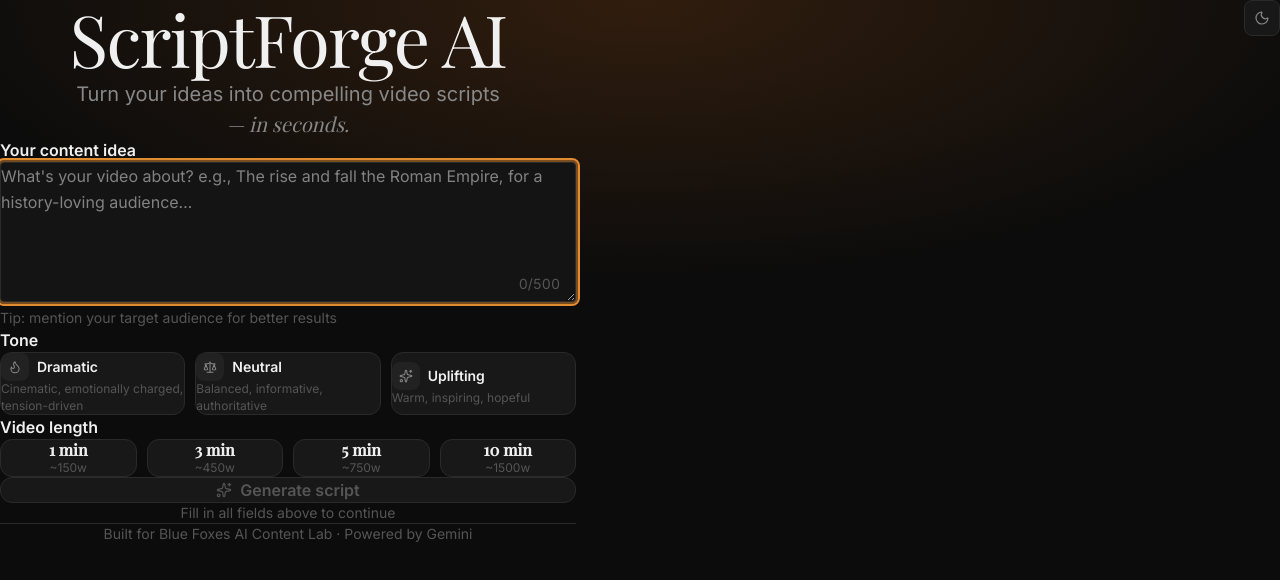
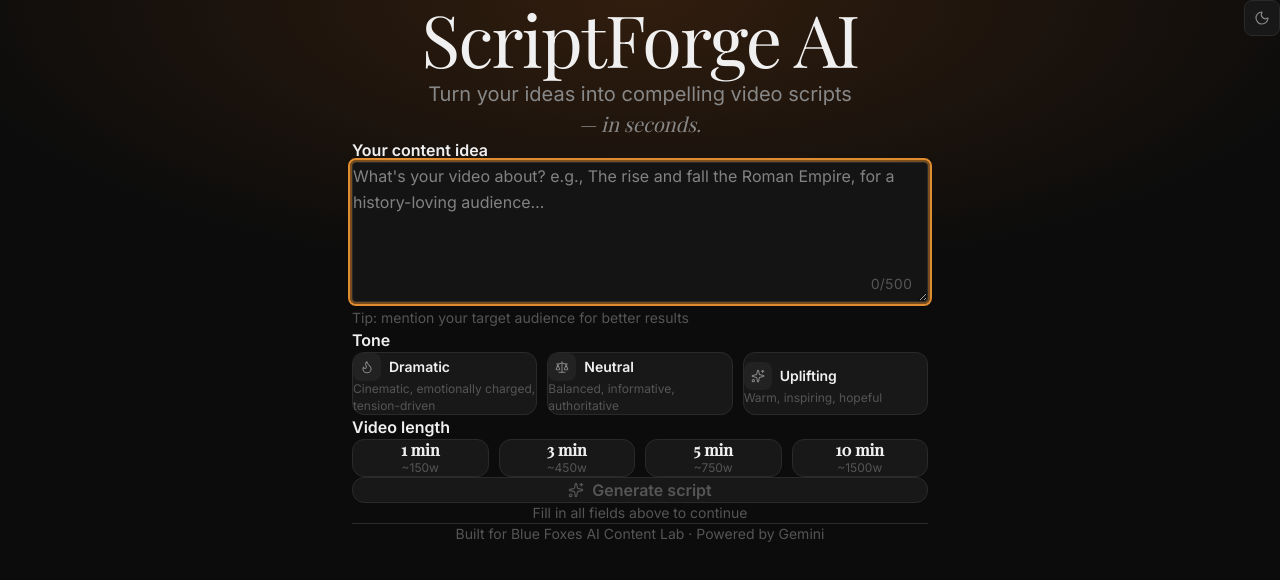
Before and after one commit to ahn009/scriptforge, a Next.js app: page / in a window 1280 px wide. Shown: the top 580 px of the page. Built offline with nearby package versions, Linux system fonts and the light colour scheme; a web font is replaced by a local one.

Commit message:
updated-ui 4

```diff
--- a/app/globals.css
+++ b/app/globals.css
@@ -76,8 +76,17 @@ body {
   background-color: var(--bg-base);
   color: var(--text-primary);
   min-height: 100vh;
+  width: 100%;
   overflow-x: hidden;
   transition: background-color 0.2s ease, color 0.2s ease;
+}
+
+/* Ensure the Next.js root div doesn't break centering */
+#__next,
+[data-nextjs-scroll-focus-boundary] {
+  display: flex;
+  flex-direction: column;
+  width: 100%;
 }
 
 /* Warm radial glow on dark mode only */
--- a/app/page.tsx
+++ b/app/page.tsx
@@ -85,8 +85,8 @@ export default function Home() {
   });
 
   return (
-    <div className="page-bg">
-      <div className="mx-auto w-full max-w-xl px-4 sm:px-6 pb-28">
+    <div className="page-bg flex flex-col items-center">
+      <div className="w-full max-w-xl px-4 sm:px-6 pb-28">
         <Header />
 
         <div ref={formRef} className="space-y-5">
```
